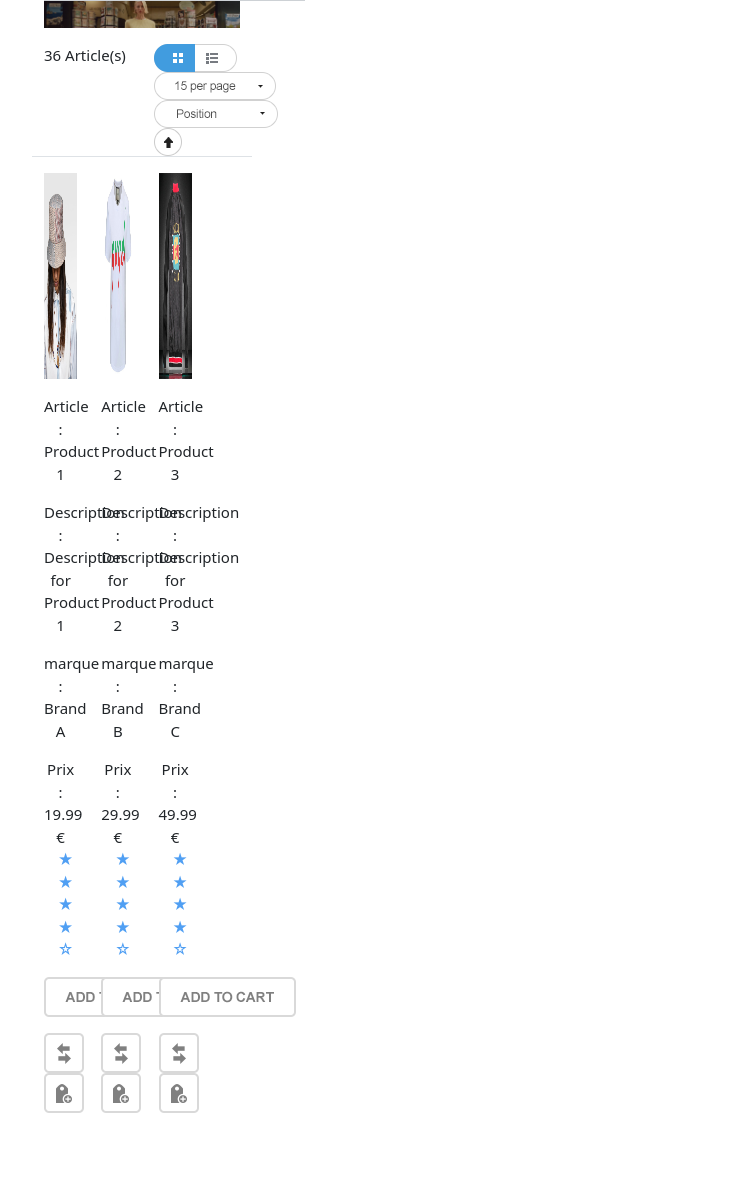
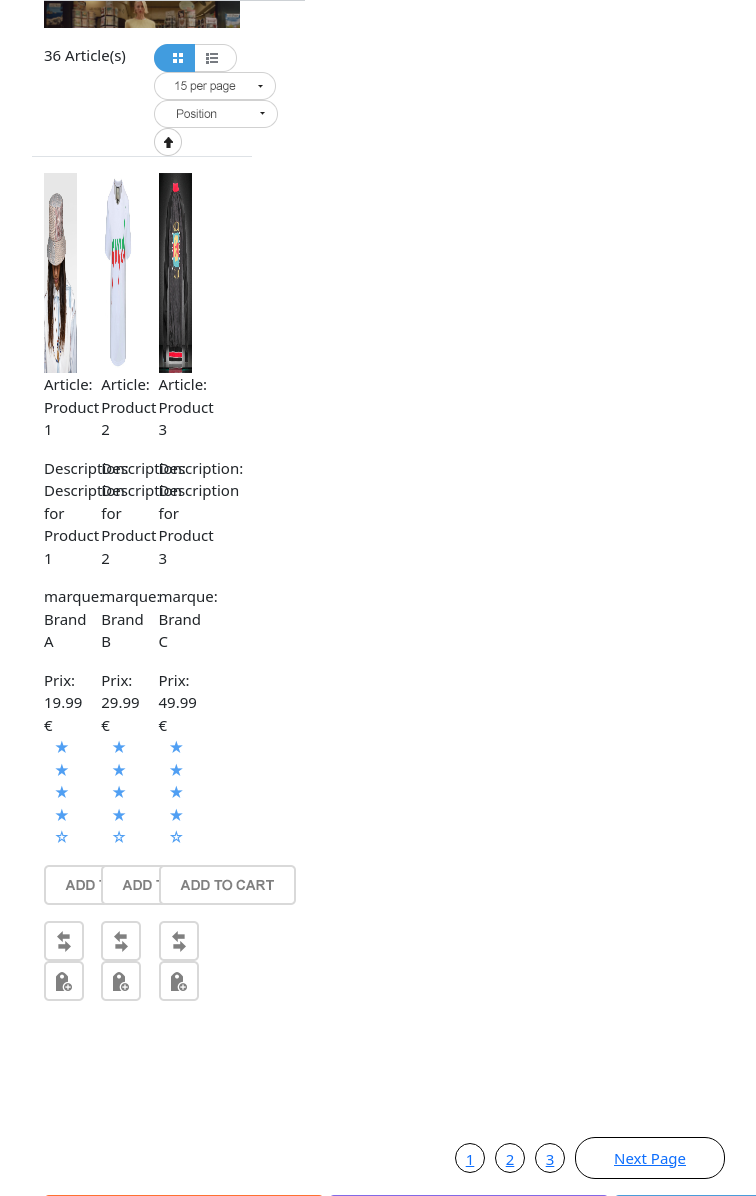
Before and after one commit to jockthan-mikado/Site-e-commerce-vente-en-ligne, a PHP site: page /produits.php in a window 1280 px wide. Shown: the part 953-2149 px from the top of the page, without its empty margins (38-794 px from the left). Run offline with PHP 8.4, Linux system fonts and the light colour scheme; data comes from the database, SQL or seed files in the repository.

Commit message:
correction

```diff
--- a/produits.php
+++ b/produits.php
@@ -89,7 +89,7 @@ include("conn.php");?>
 				</div>
 			</div>
 
-			<div class="row">
+			<div class="row"   >
 				<div class="col-md-3  mt-3 ">
 					<div class ="barre_menu" id="menu">
 						<div  class="shop" id="shop">
@@ -154,10 +154,7 @@ include("conn.php");?>
 						</div>
 
 
-						<div class="price border-bottom">
-							<span><h5>PRICE</h5></span>
-						</div>
-
+						<div class="price border-bottom"<span><h5>PRICE</h5></span></div>
 						<div class="price-slider ">
 							<input type="range" id="price-slider" min="100" max="10000" step="1" value="50">
 
@@ -217,21 +214,20 @@ include("conn.php");?>
 								?>
 							</div>
 						</div>
+
 					</div>
+
 				</div>
 				<div class="col-md-9" >
-					<div class="row">
-						<img src="images/banner.png">
-					</div>
+					<div class="row"><img src="images/banner.png"></div>
 						<div class="row pb-2">
 							<div class="col-6 mt-3  border-bottom">
-							<p>
-								<?php	$query = "SELECT COUNT(*) as total FROM products";
+								<p><?php	$query = "SELECT COUNT(*) as total FROM products";
+
 								$result = mysqli_query($conn, $query);
 								$row = mysqli_fetch_assoc($result);
 								$total_items = $row['total'];
-								echo $total_items ?> Article(s)
-							</p>
+								echo $total_items ?> Article(s)</p>
 							</div>
 							<div class="col-md-6 mt-3  border-bottom">
 								<img src="images/img-04.png">
@@ -240,7 +236,7 @@ include("conn.php");?>
 								<img src="images/img-07.png">
 							</div>
 
-						<div class="row pb-2">
+							<div class="row  pb-2">
 							<?php
 								// Récupération de la catégorie et du type sélectionnés
 								$minValue = isset($_GET['min']) ? $_GET['min'] : '';
@@ -302,16 +298,14 @@ include("conn.php");?>
 										<div class="product mt-3" >
 											<div class="card-body">
 												<div class="image-container">
-													<img class="card-img-top" width="160px" height="206px" src="' . $row['link'] . '" alt="' . $row['link'] . '">
+													<img class="card-img-top" width="100%" height="200" src="' . $row['link'] . '" alt="' . $row['link'] . '">
 												</div>
-												<div class="pt-3">
-													<p class="card-text text-center">Article : ' . $row['name'] . '</p>
-													<p class="card-text text-center">Description : ' . $row['description'] . '</p>
-													<p class="card-text text-center">marque : ' . $row['marque'] . '</p>
-													<p class="card-text text-center">Prix : ' . $row['price'] . ' €</p>
+													<p class="card-text">Article: ' . $row['name'] . '</p>
+												<p class="card-text">Description: ' . $row['description'] . '</p>
+												<p class="card-text">marque: ' . $row['marque'] . '</p>
+												<p class="card-text">Prix: ' . $row['price'] . ' €</p>
 											</div>
-											</div>
-											<div class="rating  vignette text-center" style="color: #509FF3; text-align: left; margin-left: 10px;">
+											<div class="rating  vignette" style="color: #509FF3; text-align: left; margin-left: 10px;">
 												<span class="star">&#9733;</span>
 												<span class="star">&#9733;</span>
 												<span class="star">&#9733;</span>
@@ -357,11 +351,11 @@ include("conn.php");?>
 								mysqli_close($conn);
 								?>
 						</div>
-
 						<div class="col-md-12">
 						</div>
 					</div>
 				</div>
+
 			</div>
 
 
```
Lines whose indentation alone changed are shown as unchanged.
